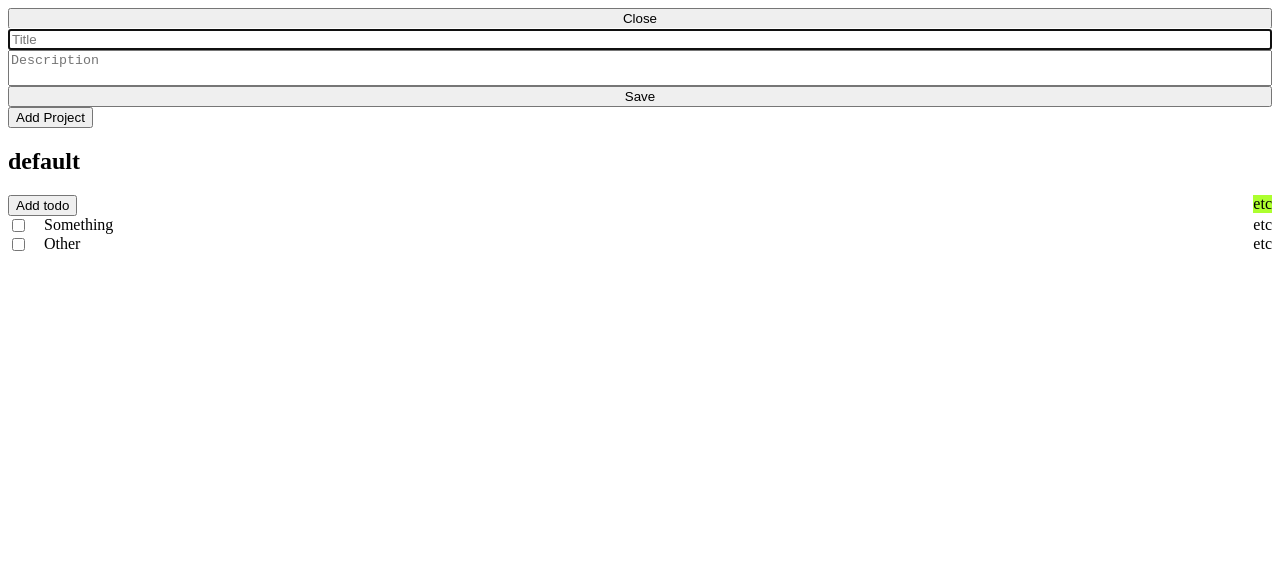
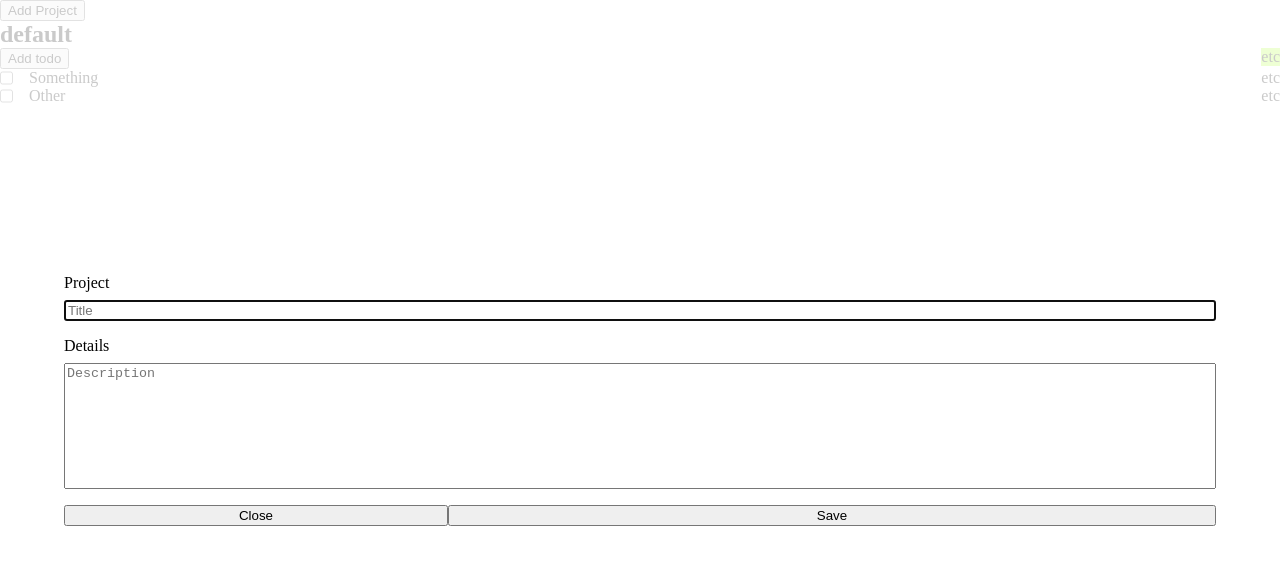
Before and after one commit to themetar/TODO-App, a website built with webpack: page dist/index.html in a window 1280 px wide. Both pictures are taken after a click on the button "Add Project". Built offline with nearby package versions, Linux system fonts and the light colour scheme.

Commit message:
Restructure and style forms

```diff
--- a/dist/index.html
+++ b/dist/index.html
@@ -9,8 +9,9 @@
 <body>
   <div id="todo-form" class="hidden">
     <form action="#">
-      <button class="close-btn" type="button">Close</button>
-      <input type="text" id="todo-title" name="title" required placeholder="Title">
+      <label for="todo-title">Task</label>
+      <input type="text" id="todo-title" name="title" required placeholder="Get groceries">
+      <label for="todo-description">Details</label>
       <textarea name="description" id="todo-description" placeholder="Description"></textarea>
       <fieldset>
         <label for="todo-date">Due date</label>
@@ -18,16 +19,23 @@
       </fieldset>
       <input type="hidden" name="project-id">
       <input type="hidden" name="todo-id">
-      <button type="submit">Save</button>
+      <div class="form-buttons-container">
+        <button class="close-btn" type="button">Close</button>
+        <button class="save-btn" type="submit">Save</button>
+      </div>
     </form>
   </div>
   <div id="project-form" class="hidden">
     <form action="#">
-      <button class="close-btn" type="button">Close</button>
+      <label for="project-title">Project</label>
       <input type="text" id="project-title" name="title" required placeholder="Title">
-      <textarea name="description" id="project-description" placeholder="Description"></textarea>
+      <label for="project-description">Details</label>
+      <textarea name="description" id="project-description" placeholder="Description" rows="8"></textarea>
       <input type="hidden" name="project-id">
-      <button type="submit">Save</button>
+      <div class="form-buttons-container">
+        <button class="close-btn" type="button">Close</button>
+        <button class="save-btn" type="submit">Save</button>
+      </div>
     </form>
   </div>
   <div id="content">
--- a/dist/style.css
+++ b/dist/style.css
@@ -1,12 +1,63 @@
+/* ***********
+  Resets
+************** */
+
+* {
+  margin: 0;
+  box-sizing: border-box;
+}
+
+fieldset { padding: 0; }
+
+/* ***********
+  Forms
+************** */
+
+#todo-form,
+#project-form {
+  position: absolute;
+  width: 100vw;
+  height: 100vh;
+  z-index: 9999;
+  display: flex;
+  flex-direction: column;
+  justify-content: center;
+  align-items: center;
+  background-color: #ffffffca;
+}
+
 #todo-form form,
 #project-form form {
   display: flex;
   flex-flow: column;
+  width: 90%;
 }
+
+form > label { margin-bottom: .5rem; }
+
+form > input,
+form > textarea,
+form > fieldset { margin-bottom: 1rem; }
 
 form textarea {
   resize: none;
 }
+
+form fieldset {
+  background: none;
+  border: none;
+}
+
+.form-buttons-container button { float: left; }
+
+.form-buttons-container::after {
+  content: "";
+  display: block;
+  clear: left;
+}
+
+.close-btn { width: 33.333%; }
+.save-btn { width: 66.666%; }
 
 #todo-form.hidden,
 #project-form.hidden {
```
